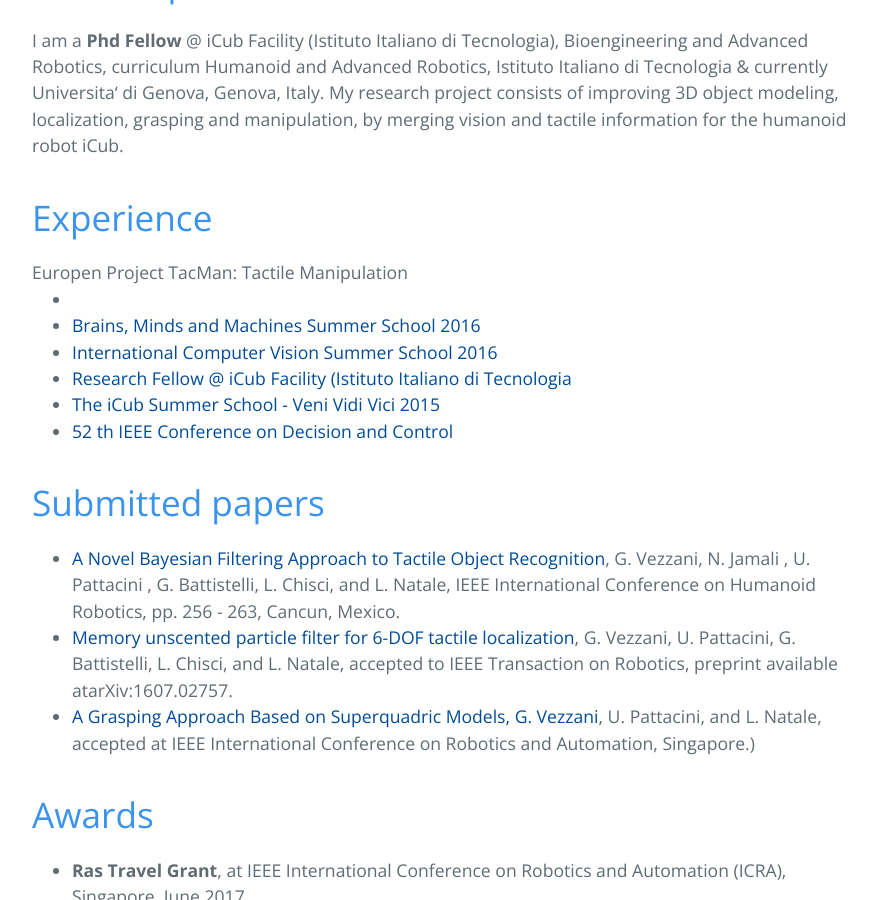
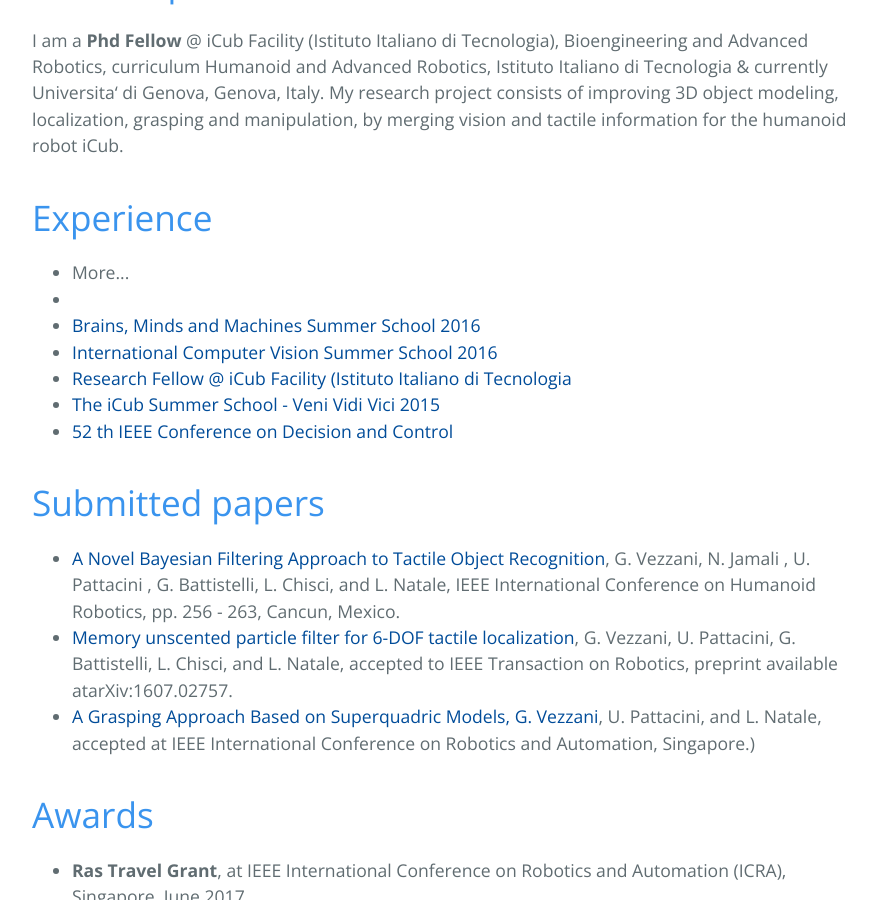
Before and after one commit to giuliavezzani/giuliavezzani_old.github.io, a Jekyll site: the page built from index.md, in a window 1280 px wide and 900 px high, scrolled down 1368 px. Shown: the whole window, without its empty margins (192-1068 px from the left). Built offline with Jekyll 4.4.1, drawn with Linux system fonts in a browser that asks for light colours; our own code applies the rules of GitHub Pages for plain Markdown files.

Commit message:
Update index.md

```diff
--- a/index.md
+++ b/index.md
@@ -41,11 +41,9 @@ My research project consists of improving 3D object modeling, localization, gras
 by merging vision and tactile information for the humanoid robot iCub.
 
 # Experience
-  <details>
-      <summary>Europen Project TacMan: Tactile Manipulation</summary>
-      Your content here...</br>
-      (markup only where supported)</br>
-      more content here...</br>
+  - <details>
+       **Europen Project TacMan: Tactile Manipulation**<summary> More... </summary>
+      bla bla bla
     </details>
 - []()
 - [Brains, Minds and Machines Summer School 2016]()
```
